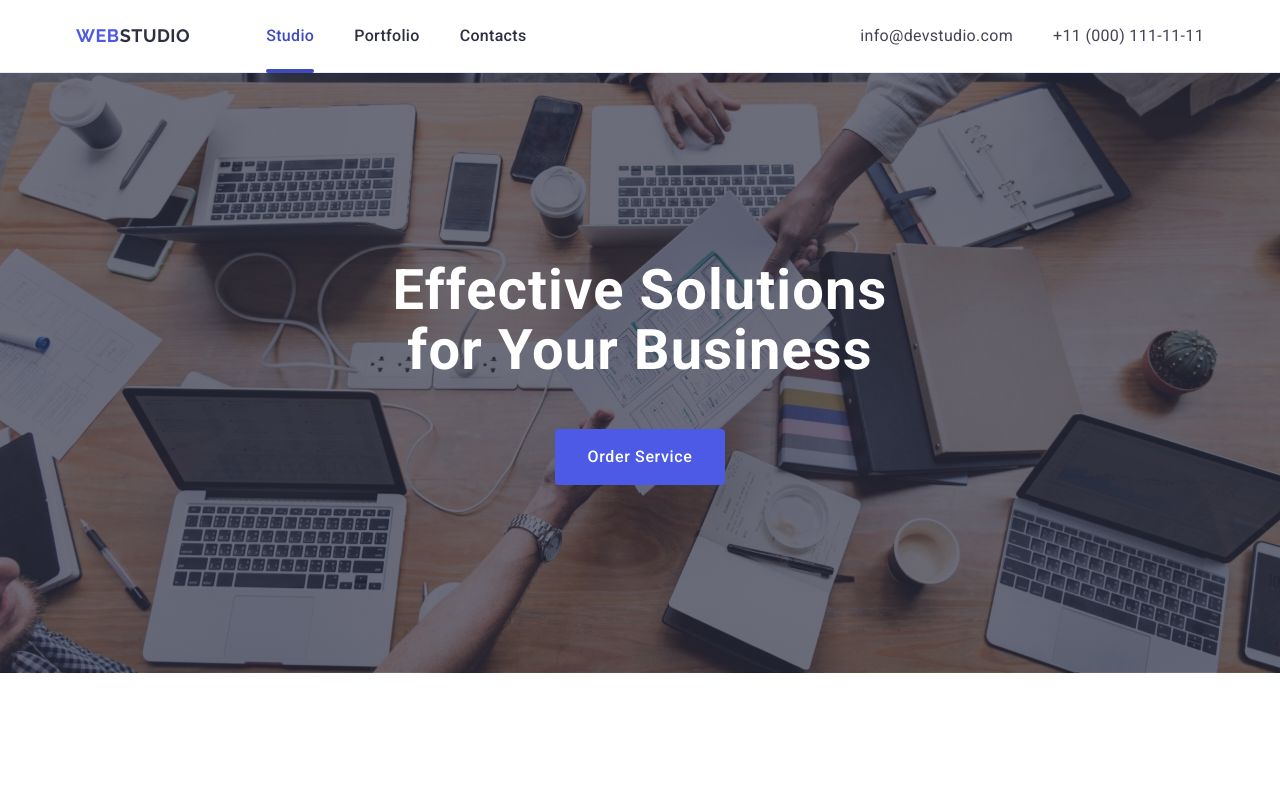
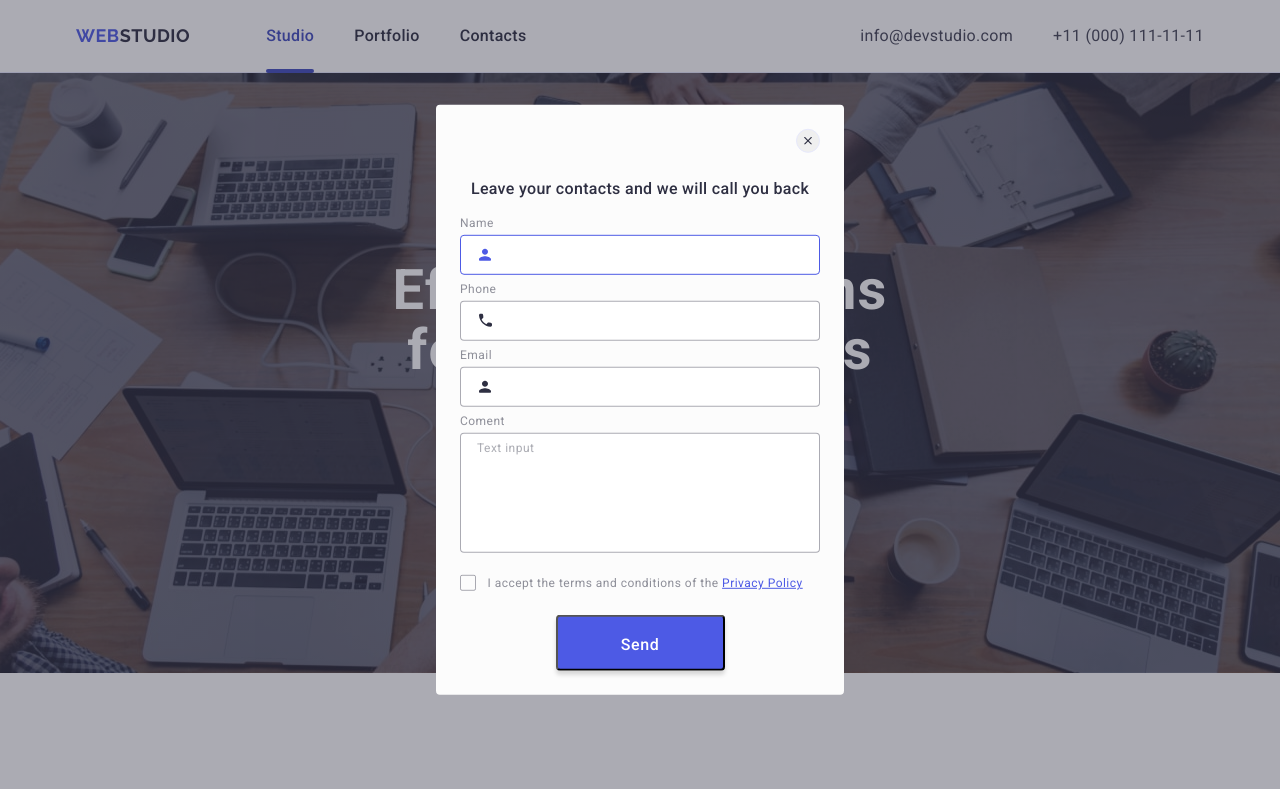
Before and after one commit to MeldiUA/goit-markup-hw-05, a website: page index.html in a window 1280 px wide. Shown: the top 789 px of the page. Drawn offline with nearby package versions, Linux system fonts and the light colour scheme.

Commit message:
Update index.html

```diff
--- a/index.html
+++ b/index.html
@@ -536,14 +536,16 @@
                 id="subscribe_user_email"
                 name="subscribe_user_email"
                 placeholder="E-mail"
-                title="example@gmail.com">
-               </input>
+                title="example@gmail.com"
+              />
             </label>
 
-          <button class="footer-subscribe-btn" type="submit">Subscribe
+            <button class="footer-subscribe-btn" type="submit">
+              Subscribe
               <svg class="footer-subscribe-btn-icon" width="24" height="24">
                 <use href="./images/icons.svg#icon-subscribe"></use>
-            </svg></button>
+              </svg>
+            </button>
           </form>
         </div>
       </div>
@@ -551,7 +553,7 @@
     <!-- ===================== /FOOTER================================ -->
 
     <!-- <===========Backdrop with modal window ==============>-->
-    <div class="backdrop">
+    <div class="backdrop is-open">
       <div class="modal-window">
         <button class="close-btn">
           <svg
@@ -568,7 +570,7 @@
         </p>
         <form class="review-form">
           <div class="review-form-field-wrapper">
-            <label class="review-form-field-label" for="user-name">Name
+            <label class="review-form-field-label" for="user-name">Name</label>
             <div class="review-form-input-wrapper">
               <input
                 class="review-form-input"
@@ -578,19 +580,22 @@
                 id="user-name"
                 type="text"
                 autofocus
-                  required>
-                <svg class="review-form-field-icon"
+                required
+              />
+              <svg
+                class="review-form-field-icon"
                 width="18"
                 height="18"
-                  aria-label="person icon review">
+                aria-label="person icon review"
+              >
                 <use href="./images/icons.svg#icon-person"></use>
               </svg>
-              </input>
             </div>
-            </label>
           </div>
           <div class="review-form-field-wrapper">
-            <label class="review-form-field-label" for="user-phone">Phone
+            <label class="review-form-field-label" for="user-phone"
+              >Phone</label
+            >
             <div class="review-form-input-wrapper">
               <input
                 class="review-form-input"
@@ -599,19 +604,22 @@
                 title="xxx-xxx-xx-xx"
                 id="user-phone"
                 type="tel"
-                  required>
-                <svg class="review-form-field-icon"
+                required
+              />
+              <svg
+                class="review-form-field-icon"
                 width="18"
                 height="24"
-                  aria-label="phone icon review">
+                aria-label="phone icon review"
+              >
                 <use href="./images/icons.svg#icon-phone"></use>
               </svg>
-              </input>
             </div>
-            </label>
           </div>
           <div class="review-form-field-wrapper">
-            <label class="review-form-field-label" for="user-email">Email
+            <label class="review-form-field-label" for="user-email"
+              >Email</label
+            >
             <div class="review-form-input-wrapper">
               <input
                 class="review-form-input"
@@ -619,43 +627,52 @@
                 title="example@gmail.com"
                 id="user-email"
                 type="email"
-                  required>
-                <svg class="review-form-field-icon"
+                required
+              />
+              <svg
+                class="review-form-field-icon"
                 width="18"
                 height="24"
-                  aria-label="person icon review">
+                aria-label="person icon review"
+              >
                 <use href="./images/icons.svg#icon-person"></use>
               </svg>
-              </input>
             </div>
-            </label>
           </div>
           <div class="review-form-coment-wrapper">
-            <label class="review-form-field-label" for="user-coment">Coment</label>
+            <label class="review-form-field-label" for="user-coment"
+              >Coment</label
+            >
             <textarea
               class="review-form-coment"
               name="user_coment"
               id="user-coment"
-            placeholder="Text input"></textarea>
+              placeholder="Text input"
+            ></textarea>
           </div>
           <div class="review-form-checkbox-wrappew">
-            <input class="review-form-checkbox visually-hidden  "
+            <input
+              class="review-form-checkbox visually-hidden"
               type="checkbox"
               id="user-privacy"
               name="user_privacy"
               value="true"
-              required>
+              required
+            />
             <label for="user-privacy" class="review-form-checkbox-label">
               <span class="review-form-custom-checkbox">
-                <svg class="review-form-checkbox-custom-icon"
+                <svg
+                  class="review-form-checkbox-custom-icon"
                   width="10"
                   height="8"
-                aria-label="checkmark icon">
+                  aria-label="checkmark icon"
+                >
                   <use href="./images/icons.svg#icon-checkmark"></use>
+                </svg>
               </span>
               I accept the terms and conditions of the
-              <a class="link-privacy-policy" href="">Privacy Policy</a></label>
-          </input>
+              <a class="link-privacy-policy" href="">Privacy Policy</a></label
+            >
           </div>
           <button class="review-form-submit-btn" type="submit">Send</button>
         </form>
```
Lines whose indentation alone changed are shown as unchanged.
